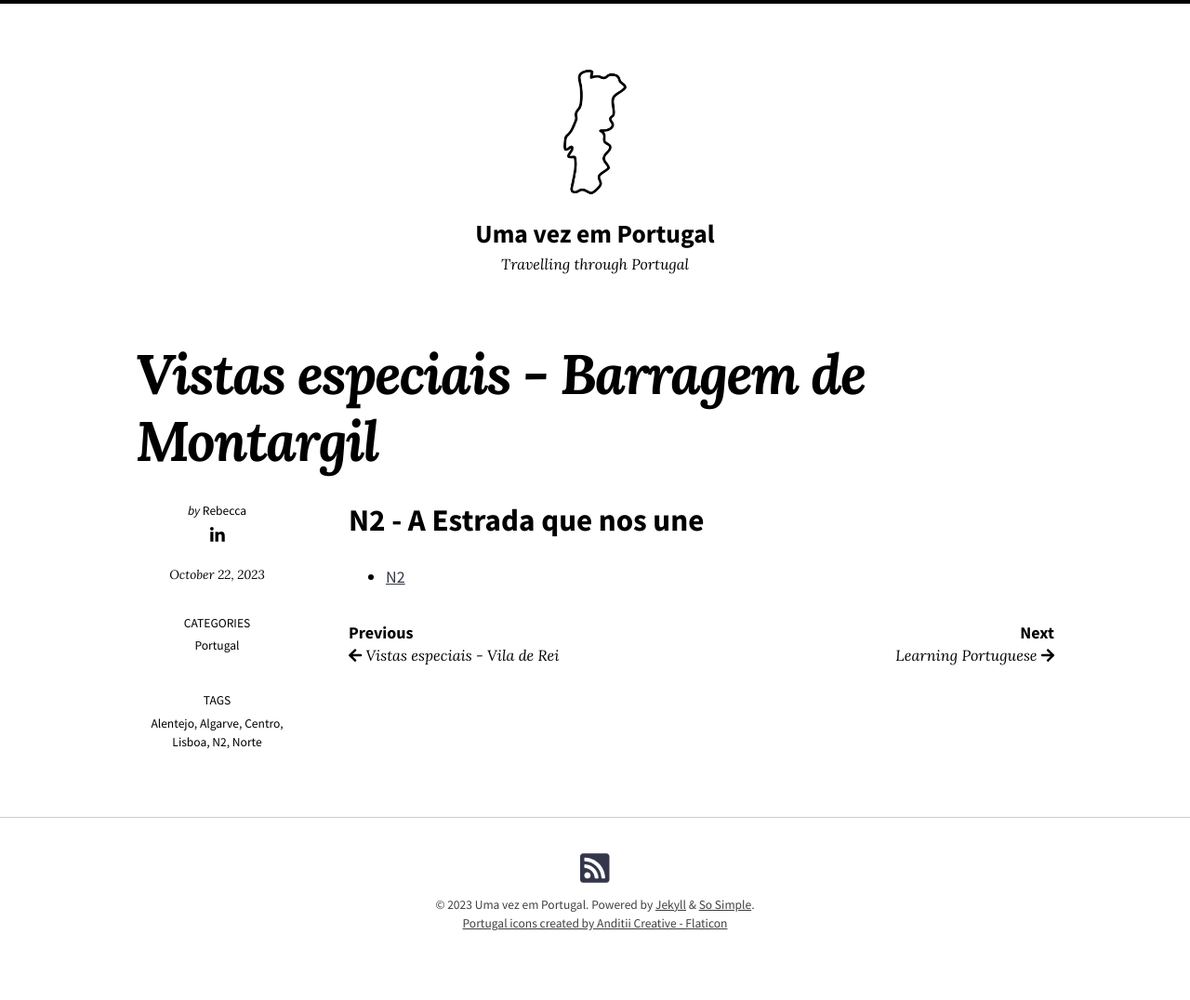
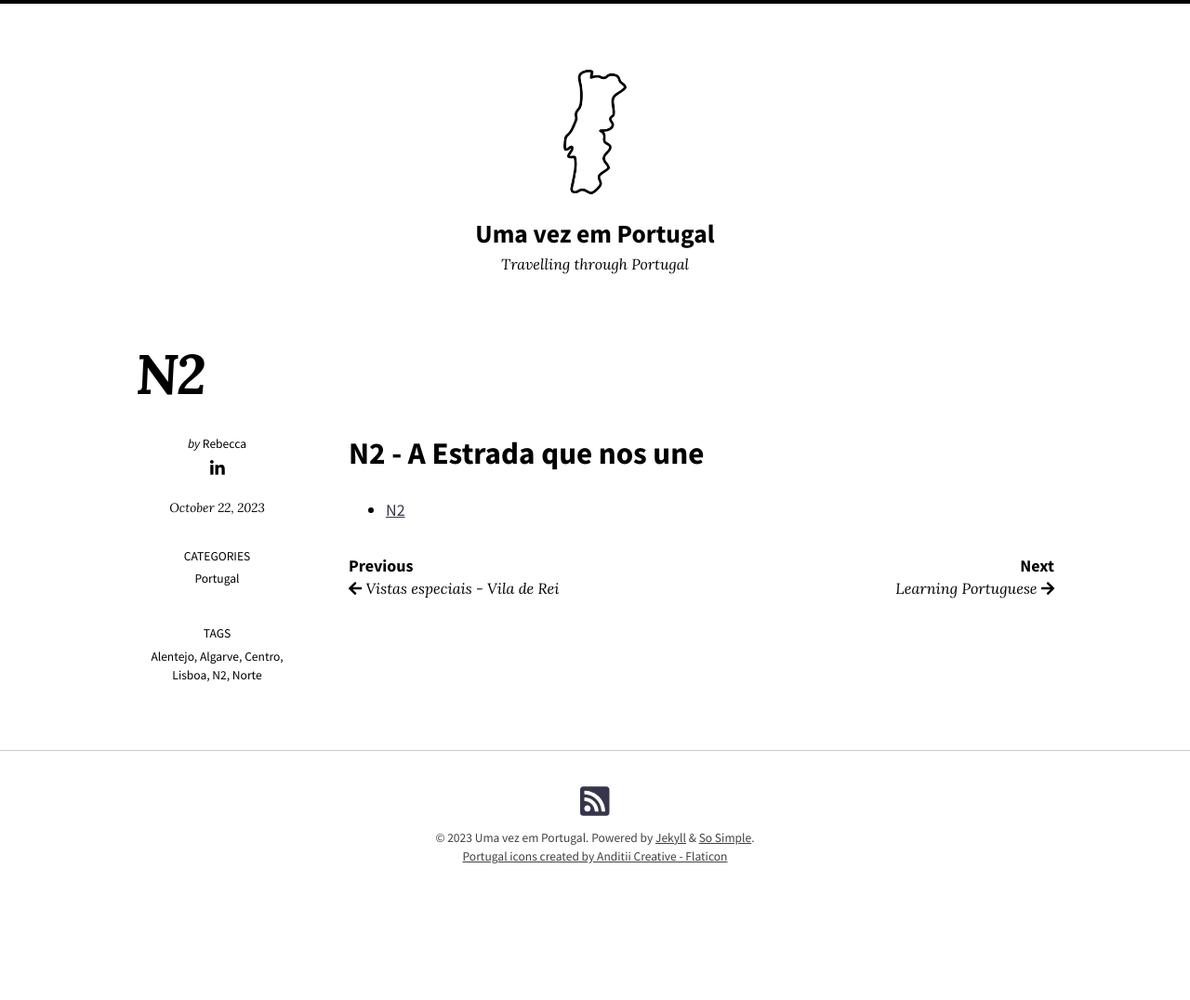
Before and after one commit to beccarei/uma-vez-em-portugal, a Jekyll site: the page built from _posts/2023-10-31-N2.md, in a window 1280 px wide. Shown: the whole page at 93% size. Built offline with Jekyll 4.4.1, drawn with Linux system fonts in a browser that asks for light colours; nearby versions of some CDN libraries; after the commit the page ends 1004 px from its top, so only the background shows below that.

Commit message:
changed title

```diff
--- a/_posts/2023-10-31-N2.md
+++ b/_posts/2023-10-31-N2.md
@@ -1,5 +1,5 @@
 ---
-title: "Vistas especiais - Barragem de Montargil"
+title: "N2"
 date: 2023-10-22
 layout: post
 categories: Portugal
```
